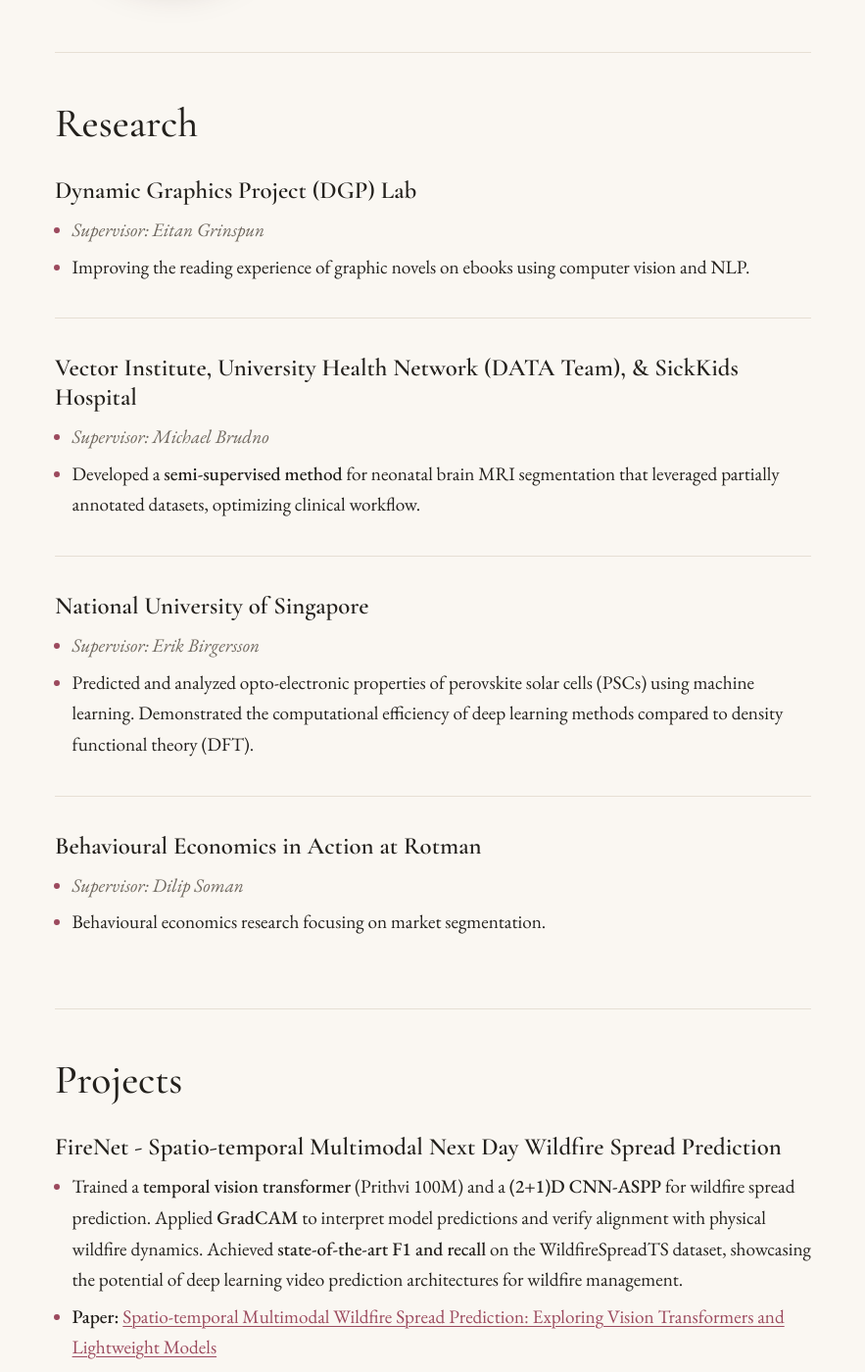
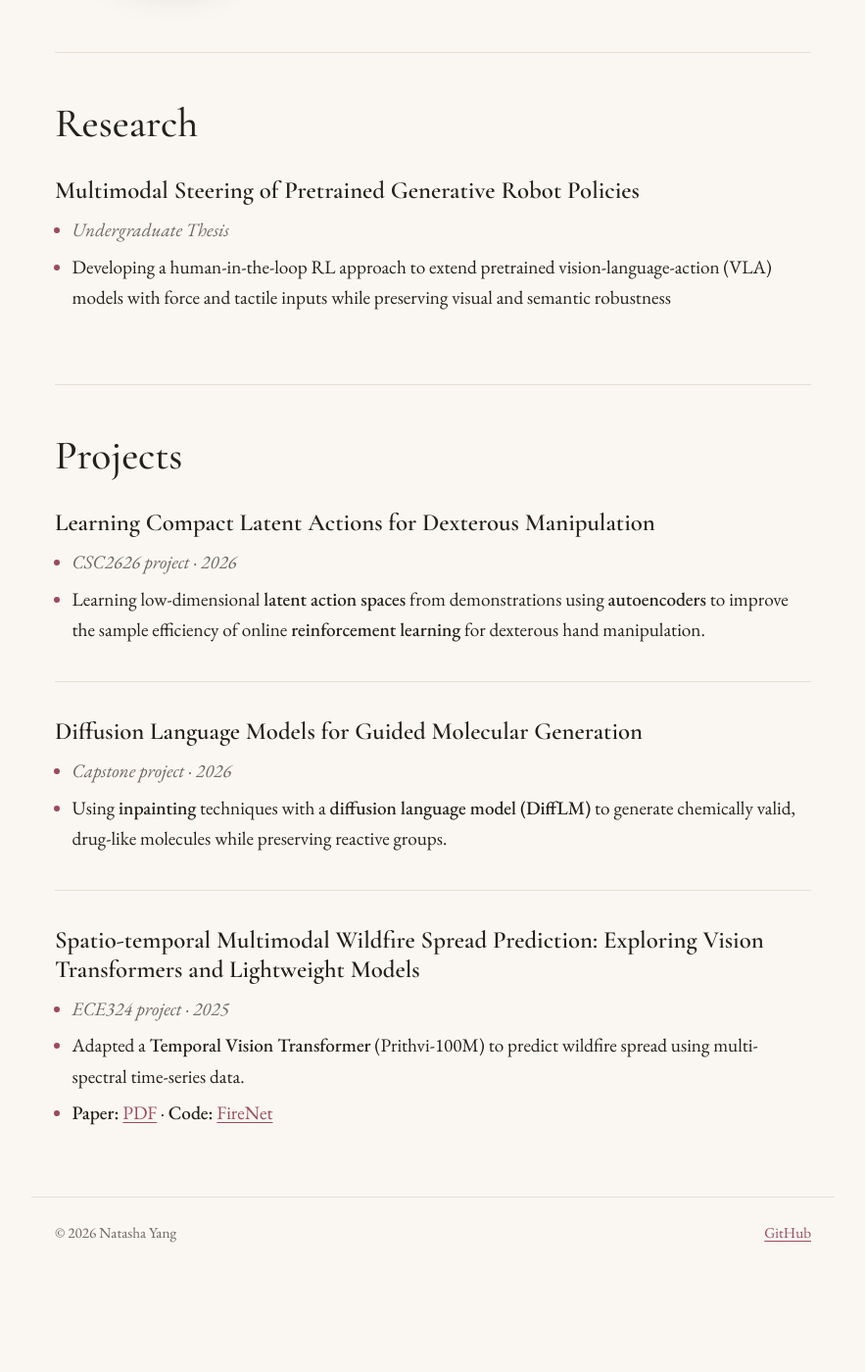
Before and after one commit to Natasha-Yang/Natasha-Yang.github.io, a Jekyll site: the page built from index.md, in a window 1280 px wide and 1400 px high, scrolled down 431 px. Shown: the whole window at 98% size, without its empty margins (198-1081 px from the left). Built offline with Jekyll 4.4.1, drawn with Linux system fonts in a browser that asks for light colours; after the commit the page ends 1727 px from its top, so only the background shows below that; some of the changed text lies outside the part shown.

Commit message:
update projects and research

```diff
--- a/_includes/projects.md
+++ b/_includes/projects.md
@@ -1,7 +1,12 @@
-### FireNet - Spatio-temporal Multimodal Next Day Wildfire Spread Prediction
-- Trained a **temporal vision transformer** (Prithvi 100M) and a **(2+1)D CNN-ASPP** for wildfire spread prediction. Applied **GradCAM** to interpret model predictions and verify alignment with physical wildfire dynamics. Achieved **state-of-the-art F1 and recall** on the WildfireSpreadTS dataset, showcasing the potential of deep learning video prediction architectures for wildfire management.
-- **Paper:** [Spatio-temporal Multimodal Wildfire Spread Prediction: Exploring Vision Transformers and Lightweight Models](https://drive.google.com/file/d/1FaJLyU_S9xXO35y64ICSxb-d2pCG9n_2/view)
-- **Code:** [FireNet](https://github.com/Natasha-Yang/FireNet)
+### Learning Compact Latent Actions for Dexterous Manipulation
+- *CSC2626 project · 2026*
+- Learning low-dimensional **latent action spaces** from demonstrations using **autoencoders** to improve the sample efficiency of online **reinforcement learning** for dexterous hand manipulation.
 
-### Signal Processing in Magnetic Resonance Imaging
-- Provided a comprehensive overview of MRI signal processing techniques (including **phase-sensitive detection (PSD)**, **filtering**, **Inverse Fast Fourier Transform (IFFT)**, and **compressed sensing**) with detailed derivations, serving as a valuable resource for future researchers and students.
+### Diffusion Language Models for Guided Molecular Generation
+- *Capstone project · 2026*
+- Using **inpainting** techniques with a **diffusion language model (DiffLM)** to generate chemically valid, drug-like molecules while preserving reactive groups.
+
+### Spatio-temporal Multimodal Wildfire Spread Prediction: Exploring Vision Transformers and Lightweight Models
+- *ECE324 project · 2025*
+- Adapted a **Temporal Vision Transformer** (Prithvi-100M) to predict wildfire spread using multi-spectral time-series data.
+- **Paper:** [PDF](https://drive.google.com/file/d/1FaJLyU_S9xXO35y64ICSxb-d2pCG9n_2/view) · **Code:** [FireNet](https://github.com/Natasha-Yang/FireNet)
--- a/_includes/research.md
+++ b/_includes/research.md
@@ -1,15 +1,3 @@
-### Dynamic Graphics Project (DGP) Lab
-- *Supervisor: Eitan Grinspun*
-- Improving the reading experience of graphic novels on ebooks using computer vision and NLP.
-
-### Vector Institute, University Health Network (DATA Team), & SickKids Hospital
-- *Supervisor: Michael Brudno*
-- Developed a **semi-supervised method** for neonatal brain MRI segmentation that leveraged partially annotated datasets, optimizing clinical workflow.
-
-### National University of Singapore
-- *Supervisor: Erik Birgersson*
-- Predicted and analyzed opto-electronic properties of perovskite solar cells (PSCs) using machine learning. Demonstrated the computational efficiency of deep learning methods compared to density functional theory (DFT).
-
-### Behavioural Economics in Action at Rotman
-- *Supervisor: Dilip Soman*
-- Behavioural economics research focusing on market segmentation.
+### Multimodal Steering of Pretrained Generative Robot Policies
+- *Undergraduate Thesis*
+- Developing a human-in-the-loop RL approach to extend pretrained vision-language-action (VLA) models with force and tactile inputs while preserving visual and semantic robustness
```
